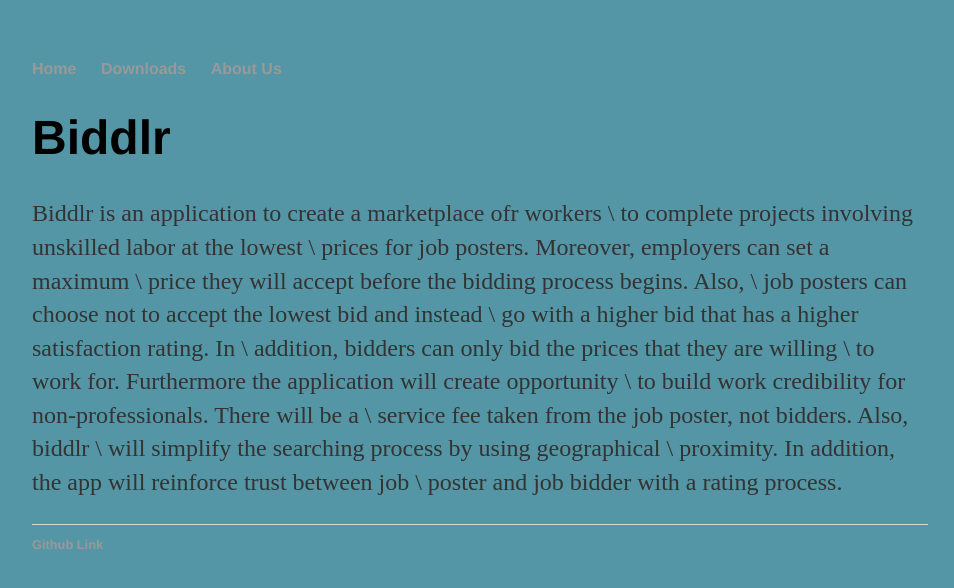
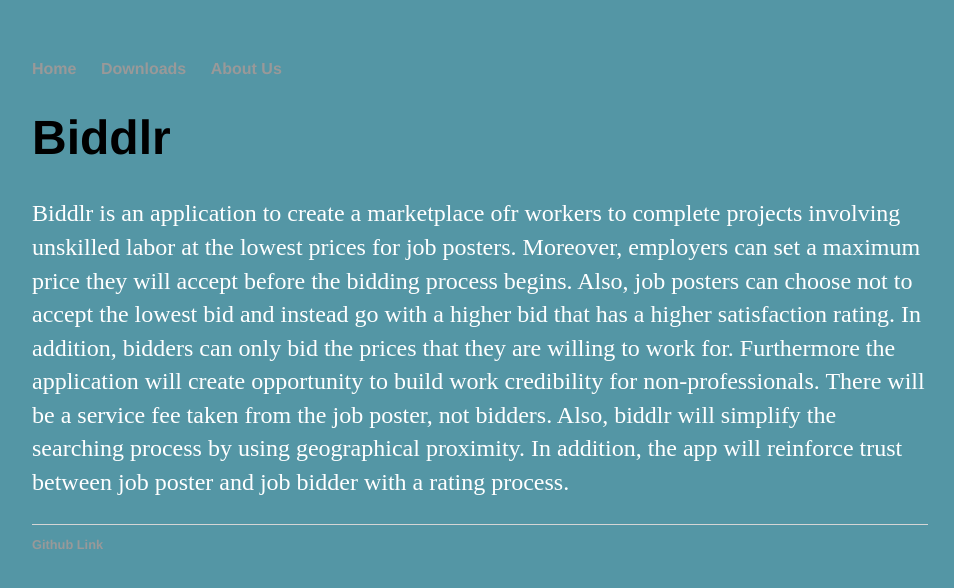
Before and after one commit to twroest/test-site, a Jekyll site: the page built from index.html, in a window 1280 px wide. Shown: the top 588 px of the page, without its empty margins (160-1114 px from the left). Built offline with Jekyll 4.4.1, drawn with Linux system fonts in a browser that asks for light colours.

Commit message:
Changing css

```diff
--- a/css/main.css
+++ b/css/main.css
@@ -1,6 +1,5 @@
 body {
   background-color: #5496A5;
-  font-color: #FFF;
   margin: 60px auto;
   width: 70%;
 }
@@ -34,7 +33,7 @@ h1{
 p{
   font-size: 1.5em;
   line-height: 1.4em;
-  color: #333;
+  color: #fff;
 }
 
 footer{
--- a/index.html
+++ b/index.html
@@ -4,17 +4,17 @@ title: Hank Quinlan, Horrible Cop
 ---
 <div class="blurb">
   <h1>Biddlr</h1>
-  <p>Biddlr is an application to create a marketplace ofr workers \
-    to complete projects involving unskilled labor at the lowest \
-    prices for job posters. Moreover, employers can set a maximum \
-    price they will accept before the bidding process begins. Also, \
-    job posters can choose not to accept the lowest bid and instead \
-    go with a higher bid that has a higher satisfaction rating. In \
-    addition, bidders can only bid the prices that they are willing \
-    to work for. Furthermore the application will create opportunity \
-    to build work credibility for non-professionals. There will be a \
-    service fee taken from the job poster, not bidders. Also, biddlr \
-    will simplify the searching process by using geographical \
-    proximity. In addition, the app will reinforce trust between job \
+  <p>Biddlr is an application to create a marketplace ofr workers
+    to complete projects involving unskilled labor at the lowest
+    prices for job posters. Moreover, employers can set a maximum
+    price they will accept before the bidding process begins. Also,
+    job posters can choose not to accept the lowest bid and instead
+    go with a higher bid that has a higher satisfaction rating. In
+    addition, bidders can only bid the prices that they are willing
+    to work for. Furthermore the application will create opportunity
+    to build work credibility for non-professionals. There will be a
+    service fee taken from the job poster, not bidders. Also, biddlr
+    will simplify the searching process by using geographical
+    proximity. In addition, the app will reinforce trust between job
     poster and job bidder with a rating process.</p>
 </div><!-- /.blurb -->
```
